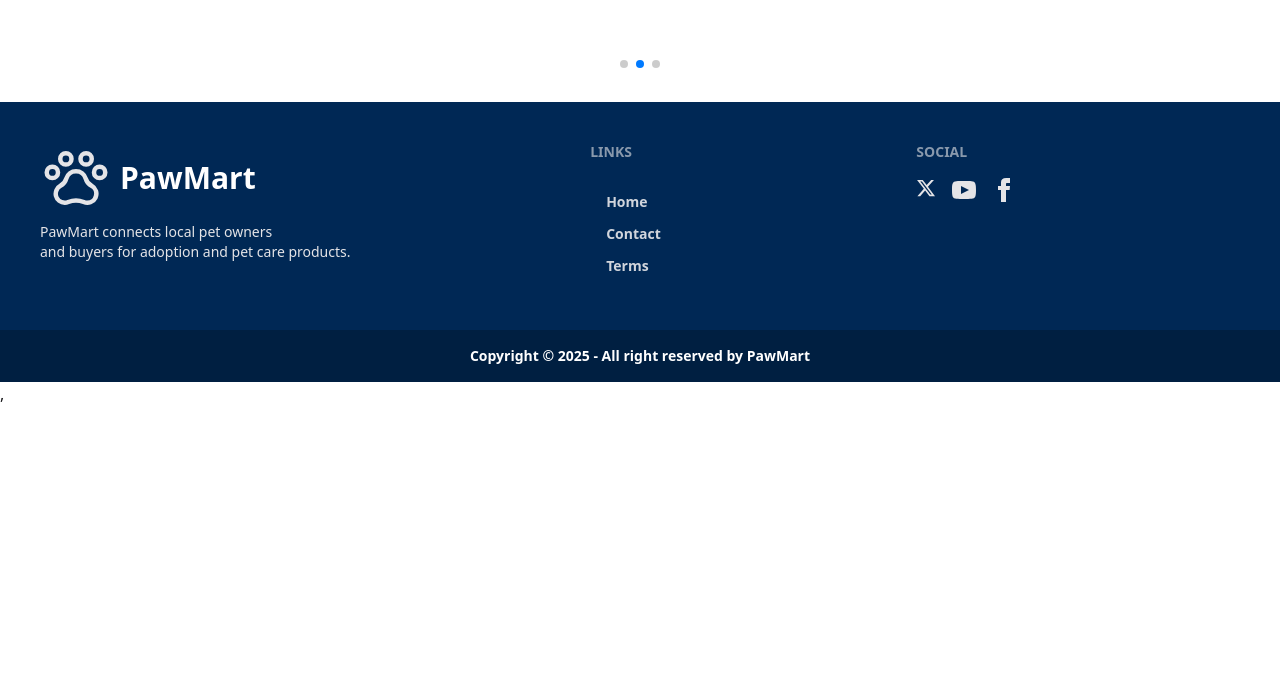
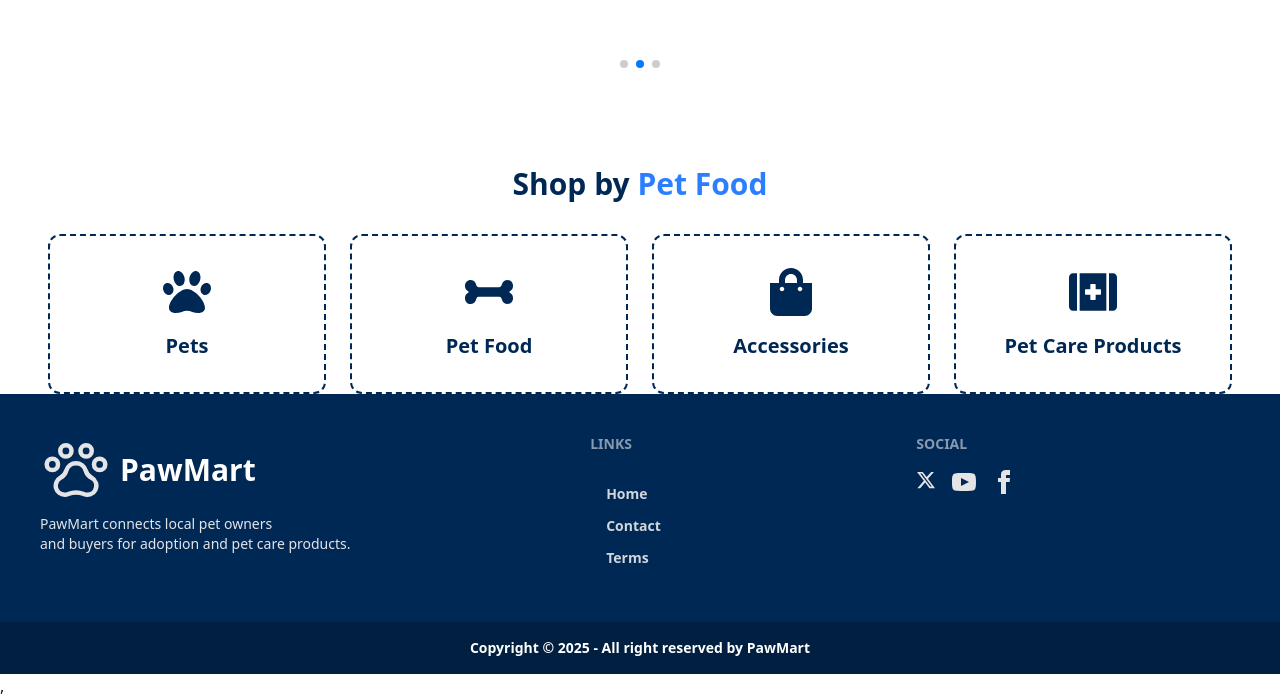
Before and after one commit to IrfanGalib/paw-mart-client, a React (Vite) app: page / in a window 1280 px wide. Shown: the part 810-1508 px from the top of the page. Before the commit the page ends 1216 px from the top, so only its background shows below. Built offline with nearby package versions, Linux system fonts and the light colour scheme; no server answers.

Commit message:
Created  Category Section and Category Specific Page

```diff
--- a/package.json
+++ b/package.json
@@ -17,6 +17,7 @@
     "react-icons": "^5.5.0",
     "react-router": "^7.9.6",
     "react-router-dom": "^7.9.6",
+    "react-simple-typewriter": "^5.0.1",
     "sweetalert2": "^11.26.3",
     "swiper": "^12.0.3",
     "tailwindcss": "^4.1.17"
--- /dev/null
+++ b/src/Components/CategorySection.jsx
@@ -0,0 +1,55 @@
+import React from "react";
+import { Link } from "react-router-dom";
+import { FaPaw, FaBone, FaShoppingBag, FaFirstAid } from "react-icons/fa";
+import { Typewriter } from "react-simple-typewriter";
+
+const categories = [
+  {
+    name: "Pets",
+    icon: <FaPaw className="text-5xl" />,
+  },
+  {
+    name: "Pet Food",
+    icon: <FaBone className="text-5xl" />,
+  },
+  {
+    name: "Accessories",
+    icon: <FaShoppingBag className="text-5xl" />,
+  },
+  {
+    name: "Pet Care Products",
+    icon: <FaFirstAid className="text-5xl" />,
+  },
+];
+
+const CategorySection = () => {
+  return (
+    <div className="max-w-7xl mx-auto mt-16 px-12">
+      <h2 className="text-3xl font-bold text-[#002855] mb-8 text-center">
+        Shop by{" "}
+        <span className="text-blue-500">
+          <Typewriter
+            words={["Pets", "Pet Food", "Accessories", "Pet Care Products"]}
+            loop={5}
+            typeSpeed={250}
+          />
+        </span>
+      </h2>
+
+      <div className="grid sm:grid-cols-1 md:grid-cols-2 lg:grid-cols-4 gap-6">
+        {categories.map((category) => (
+          <Link
+            key={category.name}
+            to={`/category-filtered-product/${category.name}`}
+            className="p-8 border-2 border-dashed border-[#002855] rounded-xl flex flex-col items-center text-[#002855] hover:bg-[#002855] hover:text-white transition"
+          >
+            {category.icon}
+            <h3 className="mt-4 text-xl font-semibold">{category.name}</h3>
+          </Link>
+        ))}
+      </div>
+    </div>
+  );
+};
+
+export default CategorySection;
--- /dev/null
+++ b/src/Pages/CategoryFilteredProduct.jsx
@@ -0,0 +1,43 @@
+import React, { useEffect, useState } from "react";
+import { useParams } from "react-router-dom";
+import ListingCard from "../Components/ListingCard";
+
+const CategoryFilteredProduct = () => {
+  const { category } = useParams();
+  const [listings, setListings] = useState([]);
+
+  useEffect(() => {
+    fetch("http://localhost:3000/listings")
+      .then((res) => res.json())
+      .then((data) => {
+        const filtered = data.filter(
+          (item) => item.category.toLowerCase() === category.toLowerCase()
+        );
+        setListings(filtered);
+      });
+  }, [category]);
+
+  return (
+    <div>
+      <div className="bg-[#5780B8]">
+        <h2 className="text-center text-4xl font-bold text-white py-8">
+          {category}
+        </h2>
+      </div>
+
+      <div className="max-w-7xl grid sm:grid-cols-1 md:grid-cols-2 justify-center items-center lg:grid-cols-3 md:pl-12 gap-3 mx-auto my-12">
+        {listings.length === 0 ? (
+          <p className="col-span-3 text-center text-xl p-10">
+            No products found in this category.
+          </p>
+        ) : (
+          listings.map((listing) => (
+            <ListingCard key={listing._id} listing={listing} />
+          ))
+        )}
+      </div>
+    </div>
+  );
+};
+
+export default CategoryFilteredProduct;
--- a/src/Pages/Home.jsx
+++ b/src/Pages/Home.jsx
@@ -1,10 +1,12 @@
 import React from "react";
 import Banner from "../Components/Banner";
+import CategorySection from "../Components/CategorySection";
 
 const Home = () => {
   return (
     <div>
       <Banner />
+      <CategorySection  />
     </div>
   );
 };
--- a/src/Pages/PetsAndSupplies.jsx
+++ b/src/Pages/PetsAndSupplies.jsx
@@ -7,11 +7,17 @@ const PetsAndSupplies = () => {
   const listings = Array.isArray(data) ? data : [];
 
   const [filter, setFilter] = useState("All");
+  const [search, setSearch] = useState("");
 
-  const filteredListings =
-    filter === "All"
-      ? listings
-      : listings.filter((item) => item.category === filter);
+  const filteredListings = listings.filter((item) => {
+    const matchesCategory = filter === "All" ? true : item.category === filter;
+
+    const matchesSearch = item.name
+      .toLowerCase()
+      .includes(search.toLowerCase());
+
+    return matchesCategory && matchesSearch;
+  });
 
   return (
     <div>
@@ -21,8 +27,8 @@ const PetsAndSupplies = () => {
         </div>
       </div>
 
-      {/* Category Filter */}
-      <div className="max-w-7xl  mx-auto mt-6 mb-2 px-12">
+      <div className="max-w-7xl gap-4 mx-auto mt-6 mb-2 px-12 flex justify-between items-center">
+        {/* Category Filter */}
         <select
           className="select border-dashed border-[#002855] text-[#002855] w-48"
           value={filter}
@@ -34,12 +40,22 @@ const PetsAndSupplies = () => {
           <option>Accessories</option>
           <option>Pet Care Products</option>
         </select>
+
+        {/* Search by name */}
+        <input
+          type="text"
+          placeholder="Search by name..."
+          className="input input-bordered border-[#002855] border-dashed w-64"
+          value={search}
+          onChange={(e) => setSearch(e.target.value)}
+        />
       </div>
 
+      {/* Listings */}
       <div className="max-w-7xl grid sm:grid-cols-1 md:grid-cols-2 justify-center items-center lg:grid-cols-3 md:pl-12 gap-3 mx-auto my-12">
         {filteredListings.length === 0 ? (
           <p className="col-span-3 text-center text-xl p-10">
-            No listings found for this category.
+            No listings found.
           </p>
         ) : (
           filteredListings.map((listing) => (
--- a/src/router/routes.jsx
+++ b/src/router/routes.jsx
@@ -10,6 +10,7 @@ import Login from "../Pages/Login";
 import Register from "../Pages/Register";
 import PrivetRoutes from "../Routes/PrivetRoutes";
 import ListingDetails from "../Pages/ListingDetails";
+import CategoryFilteredProduct from "../Pages/CategoryFilteredProduct";
 
 export const router = createBrowserRouter([
   {
@@ -69,6 +70,14 @@ export const router = createBrowserRouter([
           </PrivetRoutes>
         ),
       },
+      {
+        path: "/category-filtered-product/:category",
+        element: (
+          <PrivetRoutes>
+            <CategoryFilteredProduct />
+          </PrivetRoutes>
+        ),
+      },
     ],
   },
 ]);
```
Also changed, not shown: 1 other file (tests, documents, lock files or other folders).
